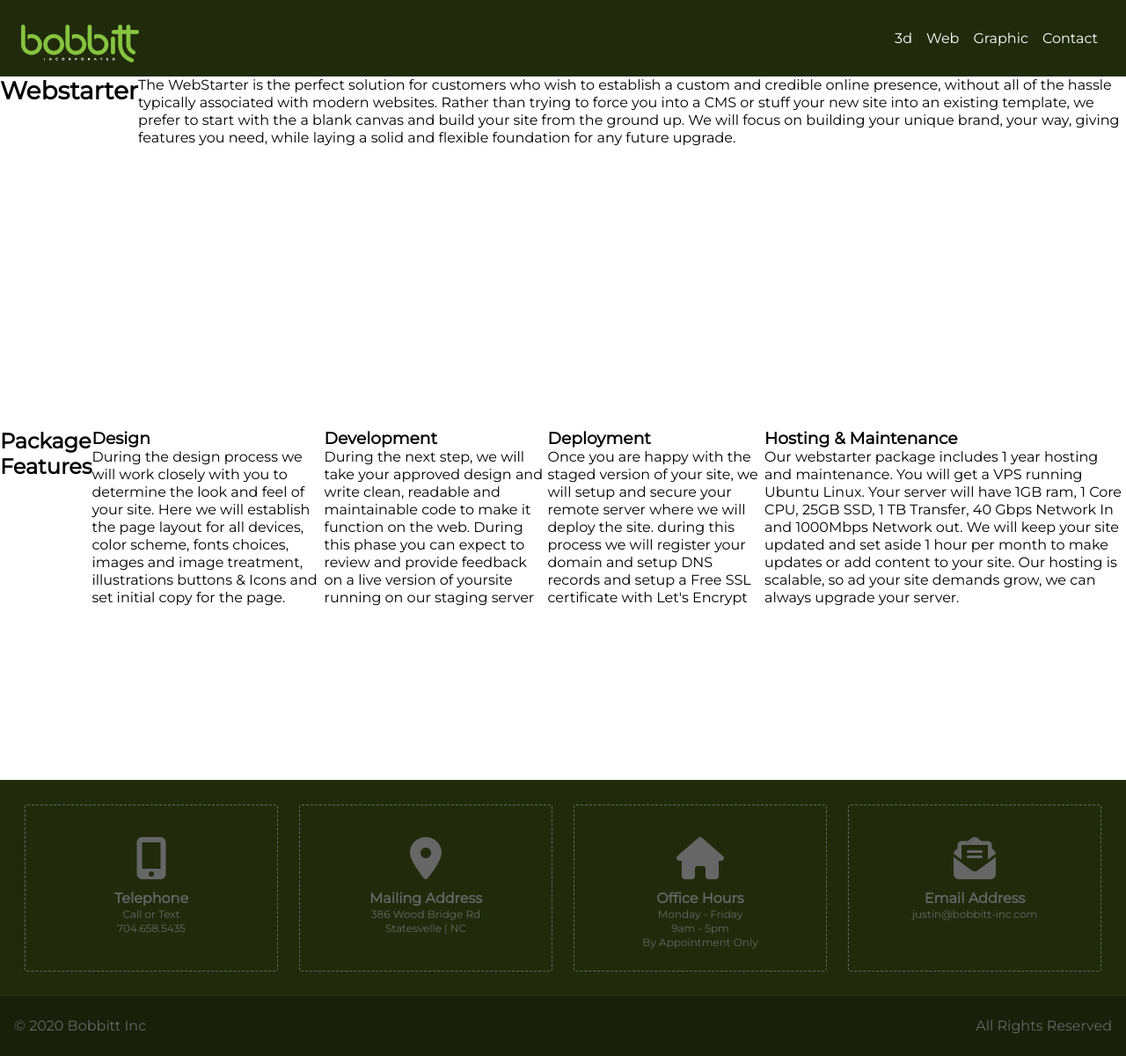
After one commit to JBob47/bobbitt-inc, a Django app: template pages/templates/pages/webstarter.html in a window 1280 px wide. The commit adds this page. Shown: the whole page at 88% size. Run offline with Django 3.2, Linux system fonts and the light colour scheme; the template is opened without the code that fills it, so the values that code supplies are empty; parts of the project's set-up code (start-up, migrations or seed data) failed here and were passed over; some libraries are stand-ins or nearby versions.

```diff
--- /dev/null
+++ b/pages/templates/pages/base.html
@@ -0,0 +1,116 @@
+{%load static %}
+<!DOCTYPE html>
+<html lang="en">
+<head>
+    <meta charset="UTF-8">
+    <meta name="viewport" content="width=device-width, initial-scale=1.0">
+    <meta http-equiv="X-UA-Compatible" content="ie=edge">
+
+    <!-- Fav_Icon -->
+    <link rel="icon"type="image/png" href="{% static 'pages/img/bobbitt-inc-favicon.png' %}">
+
+    <!-- My Style -->
+    <link rel="stylesheet" href="{% static 'pages/css/style.css' %}">
+
+    <!-- Font Awesome -->
+    <script src="https://kit.fontawesome.com/59876aa511.js" crossorigin="anonymous"></script>
+    <title>Bobbitt Inc | Welcome</title>
+
+</head>
+<body>
+<!-- Main Navigation -->
+    <nav id="main-nav">
+        <div class="container">
+            <a href="#">
+                <img src="{% static 'pages/img/bobbitt_inc-primary.svg' %}" alt="Bobbitt Inc" id="main-logo">
+            </a>
+
+            <ul id="main-menu">
+                <li><a href="#three-d">3d</a></li>
+                <li><a href="#web">Web</a></li>
+                <li><a href="#graphic">Graphic</a></li>
+                <li><a href="#contact-info">Contact</a></li>
+            </ul>
+        </div>
+    </nav>
+
+   {% block content %}
+   {% endblock %}
+
+
+    <!-- Footer -->
+    <footer>
+            <div id="contact-info">
+                <div class="container">
+                    <div class="box">
+                        <i class="fas fa-mobile-alt fa-3x"></i>
+                        <div class="">
+                            <h4>Telephone</h4>
+                            <p>Call or Text</p>
+
+                            <p>704.658.5435</p>
+
+                        </div>
+
+                    </div>
+                    <div class="box">
+                        <i class="fas fa-map-marker-alt fa-3x"></i>
+                        <div class="">
+                            <h4>Mailing Address</h4>
+
+                            <p>386 Wood Bridge Rd
+                                <br>
+                                Statesvelle | NC
+                            </p>
+                        </div>
+                    </div>
+                    <div class="box">
+                        <i class="fas fa-home fa-3x"></i>
+                        <div class="">
+                            <h4>Office Hours</h4>
+                            <p>
+                                Monday - Friday
+                            </p>
+                            <p>
+                                9am - 5pm
+                            </p>
+                            <p>By Appointment Only</p>
+                        </div>
+                    </div>
+
+                    <div class="box">
+                        <i class="fas fa-envelope-open-text fa-3x"></i>
+                        <div class="">
+                            <h4>Email Address</h4>
+
+                            <p>
+                                justin@bobbitt-inc.com
+                            </p>
+
+                        </div>
+                    </div>
+
+                    </div>
+                </div>
+            </div>
+
+
+        <div id="copyright">
+            <div class="container">
+                <p>&copy; 2020 Bobbitt Inc</p>
+                <p>All Rights Reserved</p>
+            </div>
+        </div>
+    </footer>
+
+    <!-- JQuery CDN -->
+  <script
+  src="https://code.jquery.com/jquery-3.3.1.min.js"
+  integrity="sha256-FgpCb/KJQlLNfOu91ta32o/NMZxltwRo8QtmkMRdAu8="
+  crossorigin="anonymous"></script>
+
+  <!-- Local JS File -->
+  <script src="{% static 'pages/js/main.js' %}"></script>
+
+</body>
+</html>
--- /dev/null
+++ b/pages/templates/pages/webstarter.html
@@ -0,0 +1,37 @@
+{% extends 'pages/base.html'%}
+
+{% block content %}
+<section>
+    <h1>Webstarter</h1>
+    <p>The WebStarter is the perfect solution for customers who wish to establish a custom and credible online presence, without all of the hassle typically associated with modern websites. Rather than trying to force you into a CMS or stuff your new site into an existing template,  we prefer to start with the a blank canvas and build your site from the ground up. We will focus on building your unique brand, your way, giving features you need, while laying a solid and flexible foundation for any future upgrade.  </p>
+</section>
+
+<section>
+    <h2>Package Features</h2>
+    <div class="blurb">
+
+        <h3>Design</h3>
+        <p>During the design process we will work closely with you to determine the look and feel of your site. Here we will establish the page layout for all devices, color scheme, fonts choices, images and image treatment, illustrations buttons & Icons and set initial copy for the page.</p>
+    </div>
+
+
+    <div class="blurb">
+        <h3>Development</h3>
+        <p>During the next step, we will take your approved design and write clean, readable and maintainable code to make it function on the web. During this phase you can expect to review and provide feedback on a live version of yoursite running on our staging server
+        </p>
+    </div>
+
+
+    <div class="blurb">
+        <h3>Deployment</h3>
+        <p>Once you are happy with the staged version of your site, we will setup and secure your remote server where we will deploy the site. during this process we will register your domain and setup DNS records and setup a Free SSL certificate with Let's Encrypt</p>
+    </div>
+
+    <div class="blurb">
+        <h3>Hosting & Maintenance</h3>
+        <p>Our webstarter package includes 1 year hosting and maintenance. You will get a VPS running Ubuntu Linux. Your server will have 1GB ram, 1 Core CPU, 25GB SSD, 1 TB Transfer, 40 Gbps Network In and 1000Mbps Network out. We will keep your site updated and set aside 1 hour per month to make updates or add content to your site. Our hosting is scalable, so ad your site demands grow, we can always upgrade your server.</p>
+    </div>
+
+</section>
+
+{% endblock %}
```
Also changed, not shown: pages/templates/pages/home.html (+3 -112 lines).
